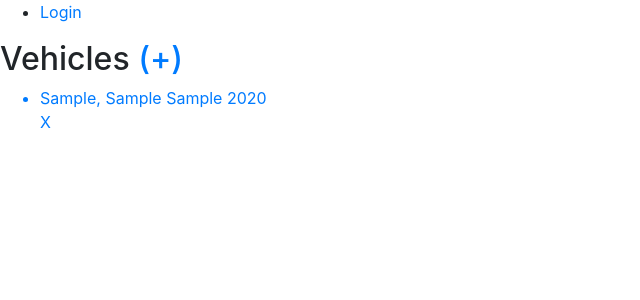
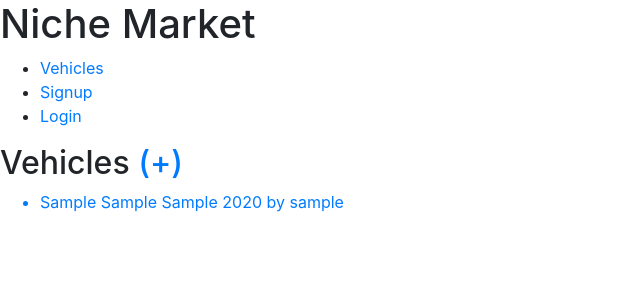
Before and after one commit to marzo20/project4, a Django app: page /vehicles/ in a window 1280 px wide. Shown: the top 300 px of the page, without its empty margins (0-640 px from the left). Run offline with Django 4.2, Linux system fonts and the light colour scheme; tables that the repository leaves empty hold one stand-in row (values such as "Sample post"); some libraries are stand-ins or nearby versions.

Commit message:
login and register editted

```diff
--- a/main_app/models.py
+++ b/main_app/models.py
@@ -7,7 +7,7 @@ class Vehicle(models.Model):
     model = models.CharField(max_length=50)
     trim = models.CharField(max_length=50)
     year= models.IntegerField()
-    # user = models.ForeignKey(User, on_delete=models.CASCADE, related_name='Vehicles', default=None)
+    user = models.ForeignKey(User, on_delete=models.CASCADE, related_name='Vehicle', default=None)
 
     def __str__(self):
         return self.make
--- a/main_app/templates/base.html
+++ b/main_app/templates/base.html
@@ -12,12 +12,15 @@
 </head>
 <body>
     <header>
+        <h1>Niche Market</h1>
         <nav>
             <ul>
+                <li><a href="{% url 'vehicles' %}">Vehicles</a></li>
                 {% if user.is_authenticated %}
                     <li><a href="{% url  'profile' %}">Profile</a></li>
                     <li><a href="{% url 'logout' %}">Logout</a></li>
                 {% else %}
+                    <li><a href="{% url 'register' %}">Signup</a></li>
                     <li><a href="{% url 'login_page' %}">Login</a></li>
                 {% endif %}
             </ul>
--- a/main_app/templates/vehicle_list.html
+++ b/main_app/templates/vehicle_list.html
@@ -10,14 +10,16 @@
 
         <a href="{{ vehicle.id }}/edit">
             <li>
-                {{ vehicle.make }},
+                {{ vehicle.make }}
                 {{ vehicle.model }}
                 {{ vehicle.trim }}
                 {{ vehicle.year }}
+                by {{ vehicle.user }}
             </li>
         </a>
+        {% if vehicle.user == request.user %}
         <a href="{{ vehicle.id }}/delete">X</a>
-
+        {% endif %}
         {% endfor %}
     </ul>
 </div>
--- a/main_app/views.py
+++ b/main_app/views.py
@@ -59,6 +59,7 @@ def vehicle_create(request):
     if request.method == 'POST':
         form = VehicleForm(request.POST)
         if form.is_valid():
+            form.instance.user = request.user
             vehicle = form.save()
             return redirect('vehicles')
     else:
@@ -83,13 +84,7 @@ def vehicle_delete(request, pk):
 
 def profile_show(request):
     if request.user.is_authenticated:
-        Vehicles = Vehicle.objects.filter(user=user)
-        return render(request, 'profile.html', {'vehicles': vehicles})
-    username = request.POST['username']
-    password = request.POST['password']
-    user = authenticate(request, username=username, password=password)
-    if user is not None:
-        login(request,user)
+    # Do something for authenticated users.
         return render(request, 'profile.html')
     else:
         return HttpResponse('<h1>Something went wrong with login</h1>')
```
Also changed, not shown: main_app/migrations/0004_vehicle_user.py (added).
